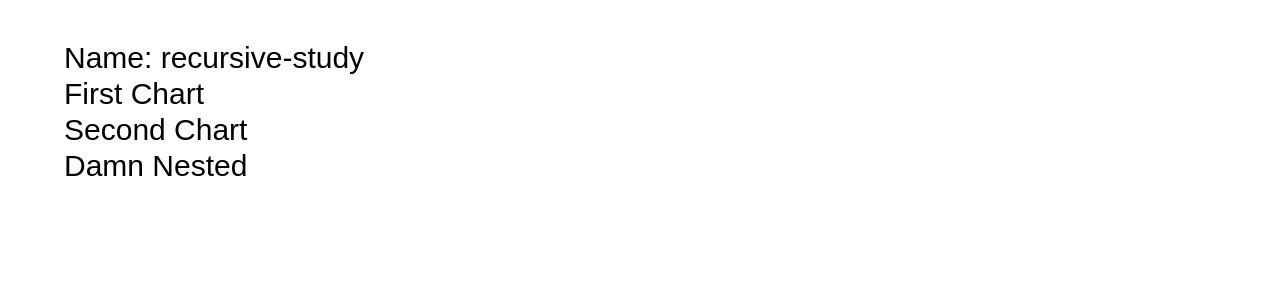
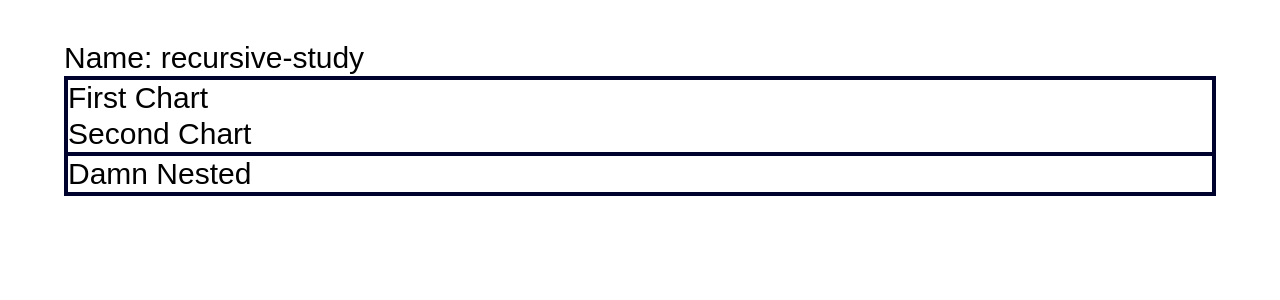
Before and after one commit to LeoRosse/about-recursion, a React app: page / in a window 1280 px wide. Shown: the top 300 px of the page. Built offline with nearby package versions, Linux system fonts and the light colour scheme.

Commit message:
Add some charts

```diff
--- /dev/null
+++ b/src/components/charts/charts-map.tsx
@@ -0,0 +1,12 @@
+import * as React from "react";
+import { DamnNested } from "./damn-nested";
+import { FirstChart } from "./first-chart";
+import { SecondChart } from "./second-chart";
+
+const chartsMap = {
+  "first-chart": <FirstChart />,
+  "second-chart": <SecondChart />,
+  "damn-nested": <DamnNested />,
+};
+
+export { chartsMap };
--- /dev/null
+++ b/src/components/charts/damn-nested.tsx
@@ -0,0 +1,16 @@
+import * as React from "react";
+
+const DamnNested: React.FC = () => {
+  const [test, setTest] = React.useState<boolean>(false);
+
+  React.useEffect(() => {
+    setTimeout(() => {
+      setTest(true);
+    }, 3000);
+  }, []);
+
+  window.console.log(test, "[LOG] damn nested");
+  return <div>Damn Nested</div>;
+};
+
+export { DamnNested };
--- /dev/null
+++ b/src/components/charts/first-chart.tsx
@@ -0,0 +1,5 @@
+import * as React from "react";
+
+const FirstChart: React.FC = () => <div>First Chart</div>;
+
+export { FirstChart };
--- /dev/null
+++ b/src/components/charts/second-chart.tsx
@@ -0,0 +1,5 @@
+import * as React from "react";
+
+const SecondChart: React.FC = () => <div>Second Chart</div>;
+
+export { SecondChart };
--- a/src/components/recursive-component.tsx
+++ b/src/components/recursive-component.tsx
@@ -2,6 +2,7 @@ import * as React from "react";
 import { Container } from "../types";
 import { Chart } from "../types/chart";
 import { isContainer } from "../types/is-container";
+import { chartsMap } from "./charts/charts-map";
 
 interface RecursiveComponentProps {
   containers: Container[];
@@ -10,11 +11,14 @@ interface RecursiveComponentProps {
 const RecursiveComponent: React.FC<RecursiveComponentProps> = ({
   containers,
 }) => {
+  window.console.log("[LOG]: first level");
   const createComponent = (container: Container | Chart) => {
-    if (isContainer(container))
+    if (isContainer(container)) {
+      window.console.log("[LOG]: is container");
       return (
-        <div key={container.containerInfo.id}>
+        <div key={container.containerInfo.id} className="border-2 border-black">
           {container.containerInfo.children?.map((child: Container | Chart) => {
+            window.console.log("[LOG]: is child");
             return (
               <div
                 key={
@@ -29,7 +33,12 @@ const RecursiveComponent: React.FC<RecursiveComponentProps> = ({
           })}
         </div>
       );
-    return <div key={container.chartInfo.id}>{container.chartInfo.title}</div>;
+    }
+    return (
+      <div key={container.chartInfo.id}>
+        {chartsMap[container.chartInfo.id]}
+      </div>
+    );
   };
   return (
     <>
--- a/tailwind.config.js
+++ b/tailwind.config.js
@@ -2,10 +2,13 @@ module.exports = {
   purge: [],
   darkMode: false, // or 'media' or 'class'
   theme: {
+    colors: {
+      black: "#00022E",
+    },
     extend: {},
   },
   variants: {
     extend: {},
   },
   plugins: [],
-}
+};
```
